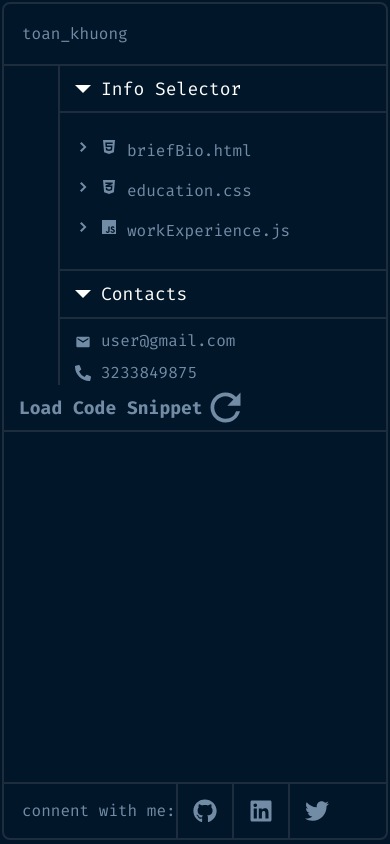
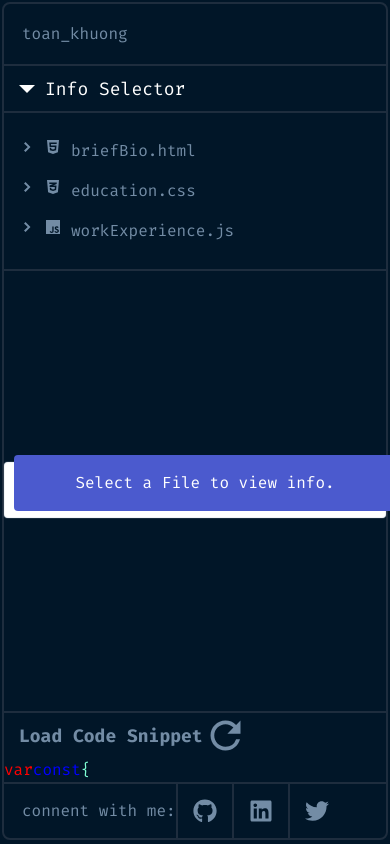
Before and after one commit to tpkhuong/portfolio, a Next.js app in the folder portfolio/: page /aboutme in a window 390 px wide. Built offline with nearby package versions, Linux system fonts and the light colour scheme.

Commit message:
enjoyed the effort/process of building algorithm mobile layout for resume and code snippet component.

```diff
--- a/portfolio/Components/About/Resume/Resume.module.css
+++ b/portfolio/Components/About/Resume/Resume.module.css
@@ -35,15 +35,11 @@
 /* mobile */
 
 .resume-container {
-  padding-inline-start: 54px;
+  height: 100%;
 }
 
 .file-selector .arrow-text-container {
   padding-block-end: 9px;
-}
-
-.contact-container .arrow-text-container {
-  border-block-end: var(--border-lines);
 }
 
 .arrow-text-container {
@@ -74,9 +70,12 @@
   background: transparent;
 }
 
-.contact-info {
-  padding-inline-start: var(--btn-file-padding-left);
-  margin-block-start: 10px;
+.contact-container {
+  display: none;
+}
+
+.contact-container .arrow-text-container {
+  border-block-end: var(--border-lines);
 }
 
 .contact-info a {
@@ -95,22 +94,49 @@
 
 .resume-sections-container {
   position: relative;
-  border-inline: var(--border-lines);
+  min-height: 68%;
 }
 
 .redirect-to-info-selector {
   position: relative;
 }
 
-.empty-section {
+.empty-btn {
+  /* transition: ; */
   position: absolute;
   inset: 0;
   margin: auto;
   height: min-content;
+  display: block;
+  /* font-size: var(--font-size-20px); */
+  border-radius: 4px;
+  background-color: var(--color-main-text);
+  /* width: max-content; */
 }
 
-.learn-more-contact-container {
-  border-inline-start: var(--border-lines);
+.empty-btn[data-emptybtnclicked="true"] .empty-btn-wrapper {
+  transition: transform 250ms ease-out, box-shadow 250ms ease-out;
+  transform: translateX(0px) translateY(0px);
+  box-shadow: 0px 0px 1px 0px white;
+}
+
+.empty-btn-wrapper {
+  transition: transform 250ms ease-out, box-shadow 250ms ease-out;
+  display: flex;
+  gap: 12px;
+  justify-content: center;
+  align-items: center;
+  padding: 16px;
+  padding-block: 16px;
+  background-color: var(--color-life);
+  border-radius: 4px;
+  color: var(--color-neutral-white);
+  transform: translateX(10px) translateY(-7px);
+  box-shadow: -10px 7px 1px 0px white;
+}
+
+.empty-btn-text {
+  display: block;
 }
 
 /* desktop */
@@ -120,4 +146,22 @@
     display: grid;
     grid-template-columns: 249.2px 1fr;
   }
+
+  .contact-container {
+    display: revert;
+  }
+
+  .contact-info {
+    padding-inline-start: var(--btn-file-padding-left);
+    margin-block-start: 10px;
+  }
+
+  .learn-more-contact-container {
+    border-inline-start: var(--border-lines);
+  }
+
+  .resume-sections-container {
+    position: relative;
+    border-inline: var(--border-lines);
+  }
 }
--- a/portfolio/Components/About/Resume/Skills/Skills.module.css
+++ b/portfolio/Components/About/Resume/Skills/Skills.module.css
@@ -29,7 +29,7 @@
 }
 
 .css-property {
-  color: var(--color-css-declaration);
+  color: var(--color-css-declaration-js-obj-access);
 }
 
 .css-property-value {
--- a/portfolio/Components/About/Resume/index.js
+++ b/portfolio/Components/About/Resume/index.js
@@ -181,14 +181,43 @@ export default function ResumeInfo({ children, ...props }) {
       {/* resume-sections-container */}
       <div className={ResumeStyles[`resume-sections-container`]}>
         {/* inline border */}
-        {renderInfo ? (
-          <button className={ResumeStyles[`empty-section`]}>
-            Select a File to view info.
+        {!renderInfo ? (
+          <button
+            onClick={(event) => {
+              document.getElementById("html").focus();
+
+              event.target
+                .closest("BUTTON")
+                .getAttribute("data-emptybtnclicked") === ""
+                ? event.target
+                    .closest("BUTTON")
+                    .setAttribute("data-emptybtnclicked", "true")
+                : null;
+
+              setTimeout(() => {
+                event.target
+                  .closest("BUTTON")
+                  .getAttribute("data-emptybtnclicked") === "true"
+                  ? event.target
+                      .closest("BUTTON")
+                      .setAttribute("data-emptybtnclicked", "")
+                  : null;
+              }, 500);
+            }}
+            data-emptybtnclicked=""
+            className={ResumeStyles[`empty-btn`]}
+          >
+            <span className={ResumeStyles[`empty-btn-wrapper`]}>
+              <span className={ResumeStyles[`empty-btn-text`]}>
+                Select a File to view info.
+              </span>
+            </span>
           </button>
         ) : null}
-        {/* <Passion />
-        <Skills />
-        <Professional /> */}
+        {renderInfo == "yup" ? <h3>Hello world!</h3> : null}
+        {/* <Passion /> */}
+        {/* <Skills /> */}
+        {/* <Professional /> */}
       </div>
     </div>
   );
--- a/portfolio/Components/About/Snippet/Snippet.js
+++ b/portfolio/Components/About/Snippet/Snippet.js
@@ -33,7 +33,32 @@ export default function Snippet({ children, ...props }) {
         </button>
       </div>
       {/* content */}
-      <div className={SnippetStyles[`snippet-container`]}></div>
+      <div className={SnippetStyles[`snippet-container`]}>
+        {/* instructions */}
+        {/* our solution */}
+        <TestComponent>
+          {{ element: "var", attr: "hello" }}
+          {{ element: "const", attr: "world" }}
+          &#123;
+        </TestComponent>
+      </div>
     </div>
   );
 }
+
+function TestComponent({ children }) {
+  return (
+    <div>
+      {children.map((item, index) => {
+        const { element, attr } = item;
+        console.log(item.hasOwnProperty("element"));
+        return (
+          <span
+            className={SnippetStyles[`${attr ? attr : "bracket"}`]}
+            key={Math.random() * index}
+          >{`${!item.hasOwnProperty("element") ? item : element}`}</span>
+        );
+      })}
+    </div>
+  );
+}
--- a/portfolio/Components/About/Snippet/Snippet.module.css
+++ b/portfolio/Components/About/Snippet/Snippet.module.css
@@ -10,7 +10,7 @@
   font-size: var(--tab-font-size);
   font-weight: var(--tab-tag-font-weight);
   padding-inline-start: var(--btn-file-padding-left);
-  border-block-end: var(--tab-container-border);
+  border-block-start: var(--tab-container-border);
 }
 
 .tab-icon {
@@ -27,4 +27,23 @@
   transition: rotate 1s ease-out;
 }
 
+.hello {
+  color: red;
+}
+
+.world {
+  color: blue;
+}
+
+.bracket {
+  color: aquamarine;
+}
+
 /* desktop */
+
+@media screen and (min-width: 90rem) {
+  .tab-container {
+    border-block-end: var(--tab-container-border);
+    border-block-start: none;
+  }
+}
--- a/portfolio/Components/Home/Carousel/carouselHelpers.js
+++ b/portfolio/Components/Home/Carousel/carouselHelpers.js
@@ -892,7 +892,6 @@ export function clickNextSnapItem(event) {
         return;
       }
     }
-
     scrollingDownHelper(currentFocusedItem);
     nextSnapSibling(currentFocusedItem, windowWidth);
     document.getElementById("currentFocused").focus();
--- a/portfolio/styles/AboutMe.module.css
+++ b/portfolio/styles/AboutMe.module.css
@@ -1,3 +1,11 @@
+/* mobile */
+
+.info-selection-snippet-container {
+  display: flex;
+  flex-direction: column;
+  height: 100%;
+}
+
 /* desktop */
 
 .info-selection-snippet-container {
@@ -19,6 +27,5 @@
   .info-selection-snippet-container {
     display: grid;
     grid-template-columns: 64.85% 1fr;
-    min-height: 100%;
   }
 }
--- a/portfolio/styles/globals.css
+++ b/portfolio/styles/globals.css
@@ -31,7 +31,7 @@
   --color-html-quote-symbols: hsl(197, 100%, 77%);
   --color-html-attr-css-idselector: hsl(39, 100%, 71%);
   --color-html-attrValue-css-attrSelector: hsl(84, 66%, 73%);
-  --color-css-declaration: hsl(174, 42%, 65%);
+  --color-css-declaration-js-obj-access: hsl(174, 42%, 65%);
   --color-htmlfileicon: hsl(12, 78%, 52%);
   --color-cssfileicon: hsl(207, 90%, 54%);
   --color-jsfileicon: hsl(53, 93%, 54%);
```
